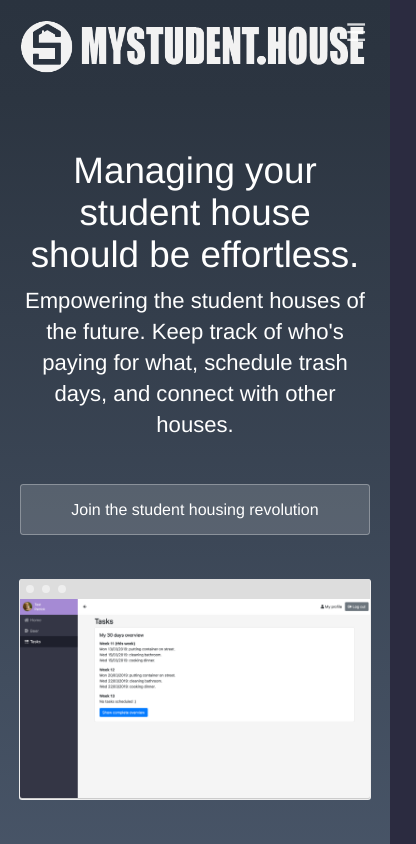
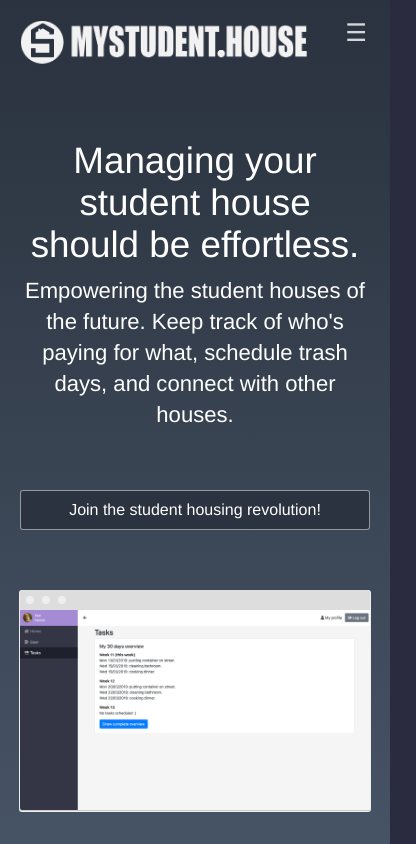
Before and after one commit to MyStudentHouse/MyStudentHouse-LandingPage, a plain HTML site: page index.html in a window 390 px wide. Shown: the top 844 px of the page, 416 px wide, since content can reach past the window. Drawn offline with Linux system fonts and the light colour scheme.

Commit message:
Improve reponsiveness for mobile devices

```diff
--- a/css/screen.css
+++ b/css/screen.css
@@ -55,11 +55,11 @@
 
 header a:hover { text-decoration: none; }
 
-header .company-name { font-size: 1.7em; line-height: 0; }
+header .company-name { font-size: 1.7em; line-height: 0; padding-right: 20px; }
 
 header .company-name a { display: inline-block; }
 
-header .company-name img { display: block; width: auto; }
+header .company-name img { display: block; max-height: 60px; max-width: 400px; }
 
 .content { background: #fff; padding: 1px 0 0 0; position: relative; }
 
@@ -201,9 +201,11 @@
 
 .blog-filter.cross a:after { content: "x"; font-size: .5em; position: relative; bottom: 4px; right: -3px; }
 
-.button a, input[type=submit] { color: #fff; text-decoration: none; padding: 10px 30px; background: #2A333F; border-radius: 3px; border: 1px solid rgba(255, 255, 255, 0.5); transition: .2s ease-in-out; }
+.button, input[type=submit] { color: #fff; text-decoration: none; padding: 10px 30px; background: #2A333F; border-radius: 3px; border: 1px solid rgba(255, 255, 255, 0.5); transition: .2s ease-in-out; }
 
-.button a:hover, input[type=submit]:hover { border: 1px solid #fff; background: #495669; cursor: pointer; }
+.button a { color: #fff; text-decoration: none; }
+
+.button:hover, input[type=submit]:hover { border: 1px solid #fff; background: #495669; cursor: pointer; }
 
 .button.alt a { background: rgba(255, 255, 255, 0.15); border-radius: 3px; border: 1px solid rgba(255, 255, 255, 0.3); padding: 16px 50px; }
 
--- a/feed.xml
+++ b/feed.xml
@@ -1 +1 @@
-<?xml version="1.0" encoding="utf-8"?><feed xmlns="http://www.w3.org/2005/Atom" ><generator uri="https://jekyllrb.com/" version="4.1.1">Jekyll</generator><link href="http://localhost:4000/feed.xml" rel="self" type="application/atom+xml" /><link href="http://localhost:4000/" rel="alternate" type="text/html" /><updated>2021-03-27T09:40:20+00:00</updated><id>http://localhost:4000/feed.xml</id><title type="html">MyStudentHouse</title><subtitle>Managing your student house should be effortless.</subtitle><author><name>{&quot;name&quot;=&gt;nil, &quot;email&quot;=&gt;nil, &quot;twitter&quot;=&gt;nil}</name></author></feed>
+<?xml version="1.0" encoding="utf-8"?><feed xmlns="http://www.w3.org/2005/Atom" ><generator uri="https://jekyllrb.com/" version="4.1.1">Jekyll</generator><link href="http://localhost:4000/feed.xml" rel="self" type="application/atom+xml" /><link href="http://localhost:4000/" rel="alternate" type="text/html" /><updated>2021-03-27T10:30:00+00:00</updated><id>http://localhost:4000/feed.xml</id><title type="html">MyStudentHouse</title><subtitle>Managing your student house should be effortless.</subtitle><author><name>{&quot;name&quot;=&gt;nil, &quot;email&quot;=&gt;nil, &quot;twitter&quot;=&gt;nil}</name></author></feed>
--- a/index.html
+++ b/index.html
@@ -29,7 +29,7 @@
 	<body>
 		<header>
 			<div class="container">
-				<div class="company-name"><a href="/"><img src="/images/logo.png" alt="MyStudentHouse Logo" height="60px" /></a></div>
+				<div class="company-name"><a href="/"><img src="/images/logo.png" alt="MyStudentHouse Logo" /></a></div>
 				<nav>
 	<a class="nav-toggle" id="open-nav" href="#">&#9776;</a>
 	<a class="editor-link btn" href="cloudcannon:collections/_data/navigation.yml" class="btn"><strong>&#9998;</strong> Edit navigation</a>
@@ -63,7 +63,7 @@
 	<div class="text-container">
 		<h1>Managing your student house<br />should be effortless.</h1>
 		<p class="subtext">Empowering the student houses of the future. Keep track of who's paying for what, schedule trash days, and connect with other houses.</p>
-		<div class="cta button alt"><a href="#waitlist">Join the student housing revolution</a></div>
+		<div class="cta"><div class="button"><a href="#waitlist">Join the student housing revolution!</a></div></div>
 		<div>
 			<img src="/images/dashboard.png" alt="Screenshot" class="screenshot" />
 		</div>
@@ -130,10 +130,10 @@
 		</div>
 	</section>
 
-	<section class="bottom-cta">
-		<h2 id="waitlist">Join our wait list and be part of<br />the <strong>student housing revolution</strong></h2>
+	<section class="bottom-cta" id="waitlist">
+		<h2>Join our wait list and be part of<br />the <strong>student housing revolution</strong></h2>
 		<!-- Begin Mailchimp Signup Form -->
-		<div id="mc_embed_signup" style="max-width: 400px; margin: 0 auto; text-align: left;">
+		<div id="mc_embed_signup" style="max-width: 400px; margin: 0 auto; padding: 0 20px; text-align: left;">
 			<form action="https://house.us1.list-manage.com/subscribe/post?u=ef51b7035e88dff42d34318e7&amp;id=15285ed084" method="post" id="mc-embedded-subscribe-form" name="mc-embedded-subscribe-form" class="validate" target="_blank" novalidate>
 				<div id="mc_embed_signup_scroll">
 					<div class="mc-field-group">
@@ -159,7 +159,7 @@
 
 	<section id="faq">
 		<div class="container">
-			<h2 style="padding-top: 100px; text-align: center;">Frequenty Asked Questions</h2>
+			<h2 style="padding-top: 100px; text-align: center;">Frequently Asked Questions</h2>
 		</div>
 		<div class="container">
 			<dl class="faq cms-editor-link"
```
Also changed, not shown: apple-touch-icon.png, 1 other file.
